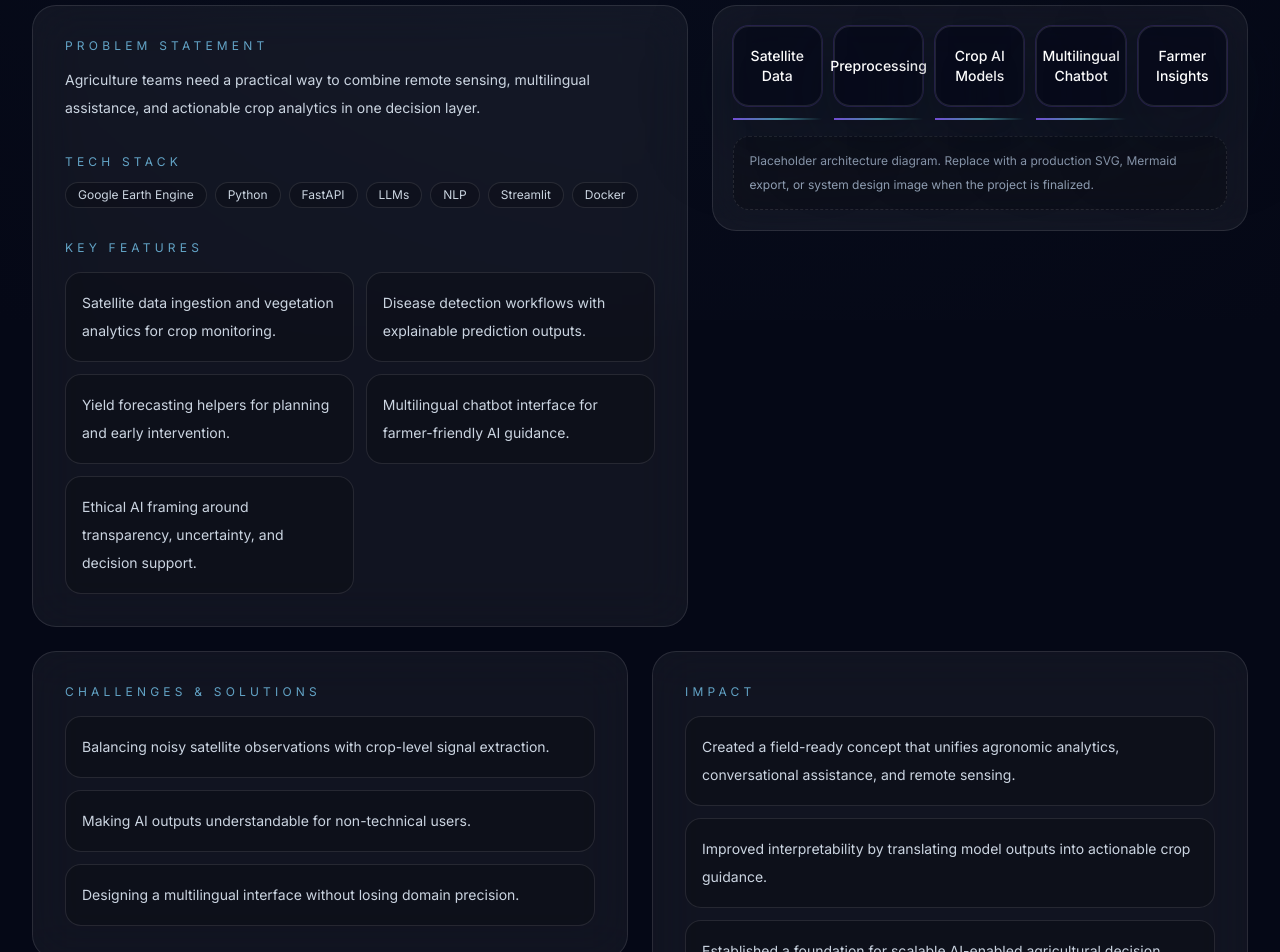
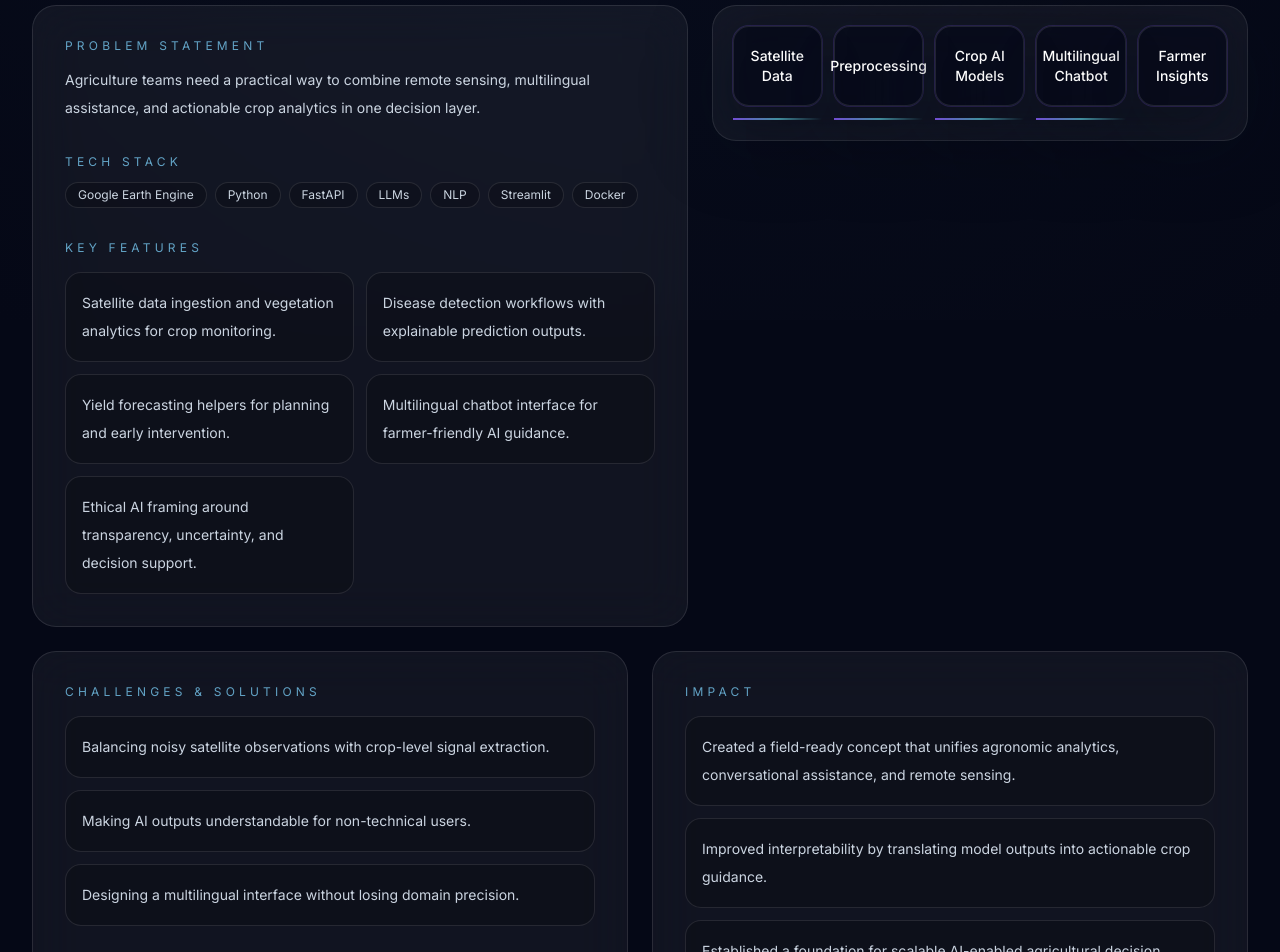
Before and after one commit to MokshdaSharma/Portfolio, a Next.js app: page /projects/krishi-vyakriti in a window 1280 px wide. Shown: the part 480-1432 px from the top of the page. Built offline with nearby package versions, Linux system fonts and the light colour scheme.

Commit message:
improve: remove architecture placeholder and equalize challenge/impact section heights

```diff
--- a/app/projects/[slug]/page.tsx
+++ b/app/projects/[slug]/page.tsx
@@ -101,9 +101,9 @@ export default async function ProjectPage({ params }: Props) {
 
       <div className="mt-6 grid gap-6 lg:grid-cols-2">
         <Reveal>
-          <div className="rounded-3xl border border-white/10 bg-white/5 p-6 backdrop-blur-xl md:p-8">
+          <div className="flex h-full flex-col rounded-3xl border border-white/10 bg-white/5 p-6 backdrop-blur-xl md:p-8">
             <p className="text-xs uppercase tracking-[0.35em] text-sky-300/75">Challenges & Solutions</p>
-            <ul className="mt-4 space-y-3 text-sm leading-7 text-slate-300">
+            <ul className="mt-4 flex-1 space-y-3 text-sm leading-7 text-slate-300">
               {project.challenges.map((challenge) => (
                 <li key={challenge} className="rounded-2xl border border-white/10 bg-black/20 p-4">
                   {challenge}
@@ -114,9 +114,9 @@ export default async function ProjectPage({ params }: Props) {
         </Reveal>
 
         <Reveal delay={0.1}>
-          <div className="rounded-3xl border border-white/10 bg-white/5 p-6 backdrop-blur-xl md:p-8">
+          <div className="flex h-full flex-col rounded-3xl border border-white/10 bg-white/5 p-6 backdrop-blur-xl md:p-8">
             <p className="text-xs uppercase tracking-[0.35em] text-sky-300/75">Impact</p>
-            <ul className="mt-4 space-y-3 text-sm leading-7 text-slate-300">
+            <ul className="mt-4 flex-1 space-y-3 text-sm leading-7 text-slate-300">
               {project.impact.map((item) => (
                 <li key={item} className="rounded-2xl border border-white/10 bg-black/20 p-4">
                   {item}
--- a/components/architecture-diagram.tsx
+++ b/components/architecture-diagram.tsx
@@ -20,9 +20,6 @@ export function ArchitectureDiagram({ nodes, className }: Props) {
           </div>
         ))}
       </div>
-      <div className="mt-4 rounded-2xl border border-dashed border-white/10 bg-black/20 px-4 py-3 text-xs leading-6 text-slate-400">
-        Placeholder architecture diagram. Replace with a production SVG, Mermaid export, or system design image when the project is finalized.
-      </div>
     </div>
   );
 }
```
